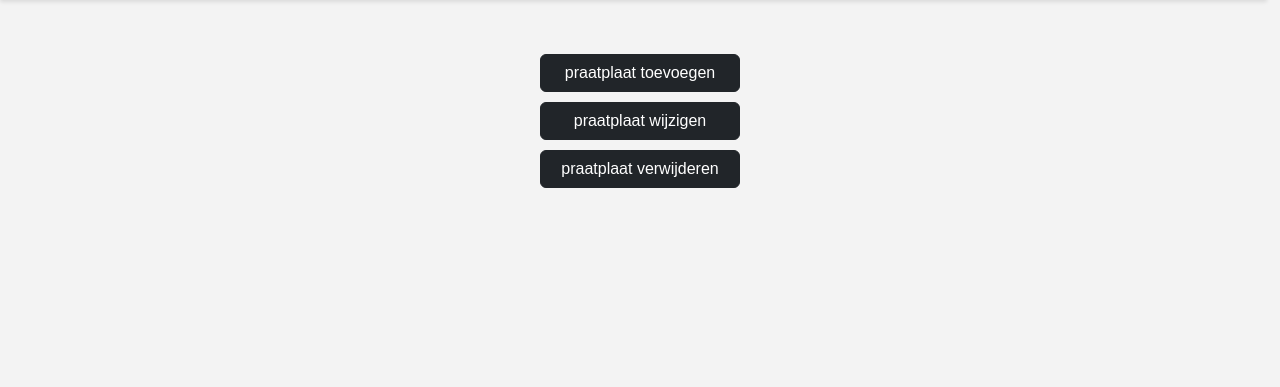
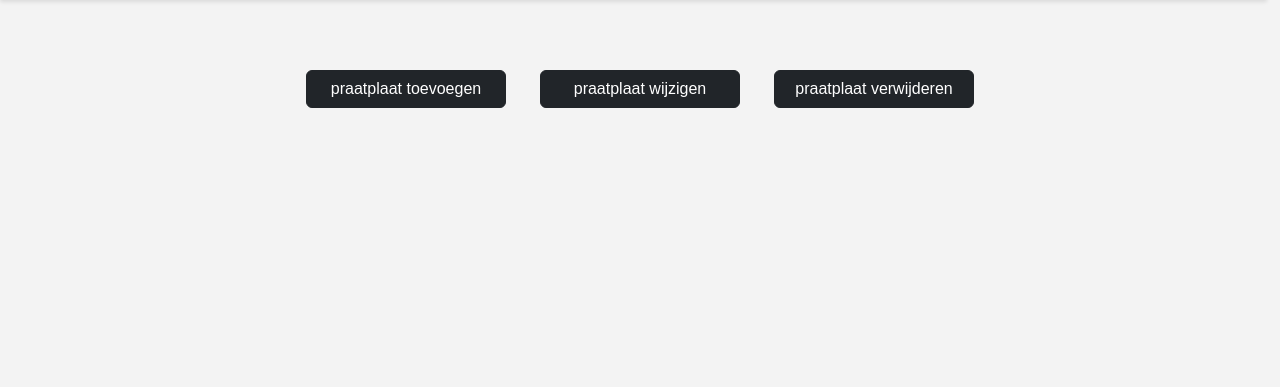
Before and after one commit to finnhet/praatplaat, a PHP site: page /praatplaat.php in a window 1280 px wide. Shown: the part 86-473 px from the top of the page. Run offline with PHP 8.4, Linux system fonts and the light colour scheme; data that the repository does not hold is empty.

Commit message:
layout gefixed op admin

```diff
--- a/paginas/praatplaat.php
+++ b/paginas/praatplaat.php
@@ -48,7 +48,7 @@
     }
 
     .multi-collapse {
-        margin-top: -50px; /* Adjust the margin to move the collapse elements higher up */
+        margin-top: 1rem; /* Adjust the margin to move the collapse elements higher up */
     }
 
     </style>
@@ -56,9 +56,17 @@
 <body>
 <div class="container">
     <div class="btn-container">
-        <a class="btn btn-dark" data-bs-toggle="collapse" href="#multiCollapseExample1" role="button" aria-expanded="false" aria-controls="multiCollapseExample1">praatplaat toevoegen</a>
-        <a class="btn btn-dark" data-bs-toggle="collapse" href="#multiCollapseExample2" role="button" aria-expanded="false" aria-controls="multiCollapseExample2">praatplaat wijzigen</a>
-        <a class="btn btn-dark" data-bs-toggle="collapse" href="#multiCollapseExample3" role="button" aria-expanded="false" aria-controls="multiCollapseExample3">praatplaat verwijderen</a>
+        <div class="row">
+            <div class="col">
+                <a class="btn btn-dark" data-bs-toggle="collapse" href="#multiCollapseExample1" role="button" aria-expanded="false" aria-controls="multiCollapseExample1">praatplaat toevoegen</a>
+            </div>
+            <div class="col">
+                <a class="btn btn-dark" data-bs-toggle="collapse" href="#multiCollapseExample2" role="button" aria-expanded="false" aria-controls="multiCollapseExample2">praatplaat wijzigen</a>
+            </div>
+            <div class="col">
+                <a class="btn btn-dark" data-bs-toggle="collapse" href="#multiCollapseExample3" role="button" aria-expanded="false" aria-controls="multiCollapseExample3">praatplaat verwijderen</a>
+            </div>
+        </div>
     </div>
 </div>
 
```
